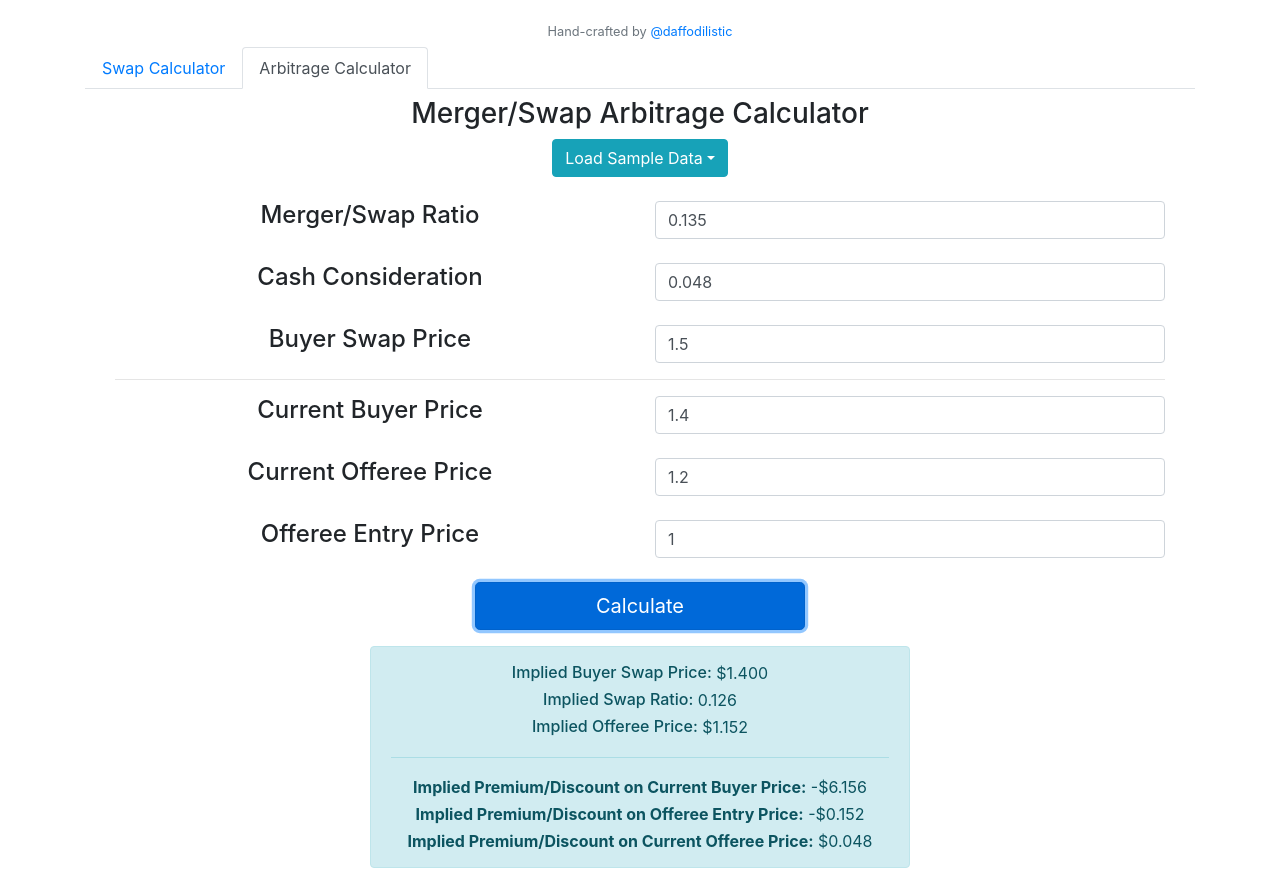
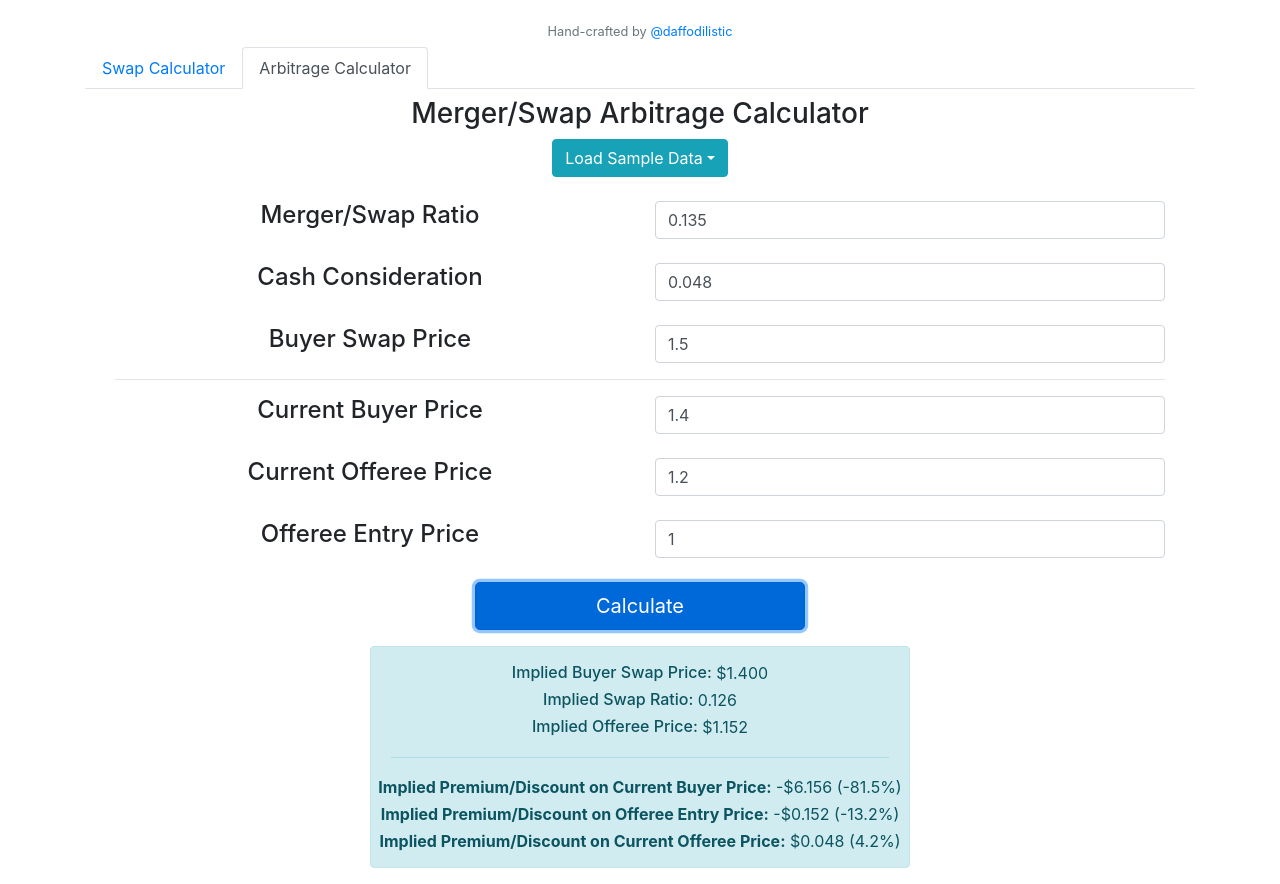
Before and after one commit to daffodilistic/share-swap-calculator, a Vue app: page / in a window 1280 px wide. Both pictures are taken after a click on the button "Calculate". Built offline with nearby package versions, Linux system fonts and the light colour scheme.

Commit message:
Add percentages to results

```diff
--- a/src/components/ArbitrageCalculator.vue
+++ b/src/components/ArbitrageCalculator.vue
@@ -150,6 +150,7 @@
             &nbsp;
             <div class="my-auto">
               {{ this.FORMATTER.format(this.swapData.currentBuyerPrice - this.calculations.impliedBuyerSharePrice) }}
+              ({{ (this.swapData.currentBuyerPrice / this.calculations.impliedBuyerSharePrice * 100 - 100).toFixed(1) }}%)
             </div>
           </div>
           <div class="row justify-content-center">
@@ -159,6 +160,7 @@
             &nbsp;
             <div class="my-auto">
               {{ this.FORMATTER.format(this.swapData.offereeEntryPrice - this.calculations.impliedOffereeSharePrice) }}
+              ({{ (this.swapData.offereeEntryPrice / this.calculations.impliedOffereeSharePrice * 100 - 100).toFixed(1) }}%)
             </div>
           </div>
           <div class="row justify-content-center">
@@ -168,6 +170,7 @@
             &nbsp;
             <div class="my-auto">
               {{ this.FORMATTER.format(this.swapData.currentOffereePrice - this.calculations.impliedOffereeSharePrice) }}
+              ({{ (this.swapData.currentOffereePrice / this.calculations.impliedOffereeSharePrice * 100 - 100).toFixed(1) }}%)
             </div>
           </div>
         </div>
```
